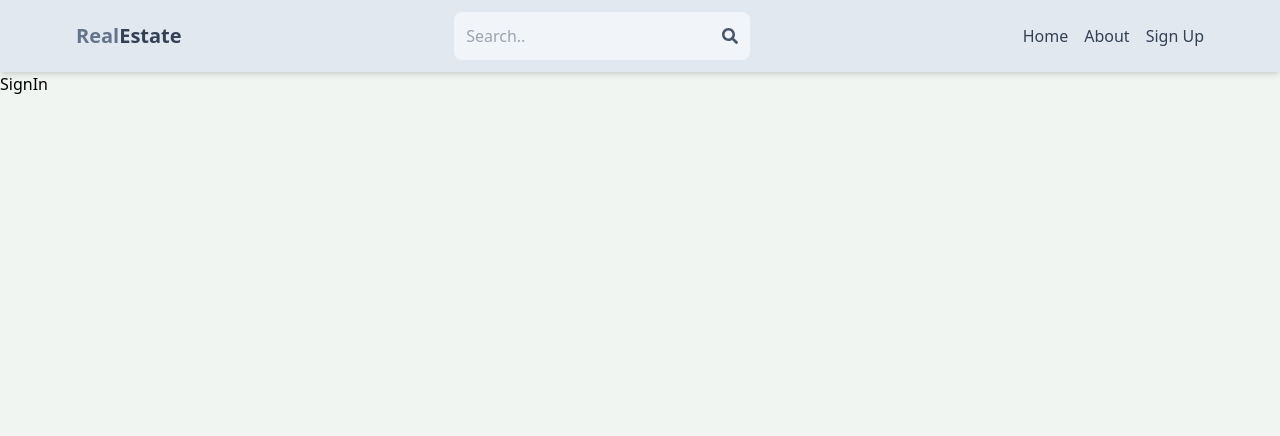
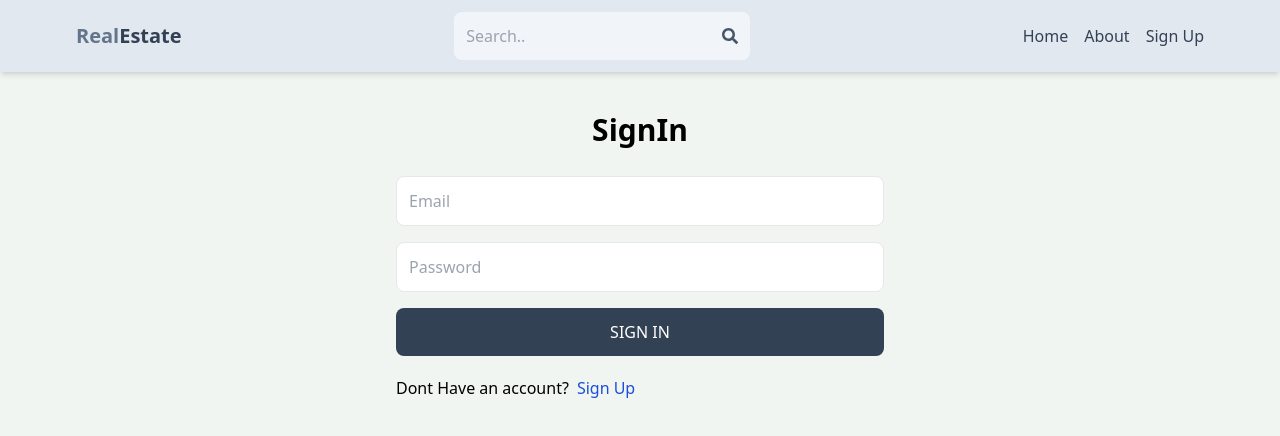
Before and after one commit to BLACKPANTHER11544/RealEstate, a React (Vite) app in the folder client/: page /sign_in in a window 1280 px wide. Shown: the top 436 px of the page. Built offline with nearby package versions, Linux system fonts and the light colour scheme.

Commit message:
Created UI for SignIn

```diff
--- a/client/src/pages/SignIn.jsx
+++ b/client/src/pages/SignIn.jsx
@@ -1,5 +1,76 @@
-import React from "react";
+import React, { useState } from "react";
+import { Link, useNavigate } from "react-router-dom";
 
 export default function SignIn() {
-  return <div>SignIn</div>;
+  const [formdata, setformdata] = useState({});
+  const [error, setError] = useState(null);
+  const [loading, setLoading] = useState(false);
+  const navigate = useNavigate();
+  const handleChange = (e) => {
+    setformdata({
+      ...formdata,
+      [e.target.id]: e.target.value,
+    });
+  };
+  const handleSubmit = async (e) => {
+    try {
+      e.preventDefault();
+      setLoading(true);
+      const res = await fetch("/api/auth/signin", {
+        method: "POST",
+        headers: {
+          "Content-Type": "application/json",
+        },
+        body: JSON.stringify(formdata),
+      });
+      const data = await res.json();
+      if (data.success === false) {
+        setError(data.message);
+        setLoading(false);
+        return;
+      }
+      console.log(data);
+      setLoading(false);
+      setError(null);
+      navigate("/");
+    } catch (error) {
+      setLoading(false);
+      setError(error.message);
+    }
+  };
+
+  return (
+    <div className="p-3 max-w-lg mx-auto">
+      <h1 className="text-3xl text-center font-semibold my-7">SignIn</h1>
+      <form className="flex flex-col gap-4" onSubmit={handleSubmit}>
+        <input
+          type="text"
+          placeholder="Email"
+          className="border p-3 rounded-lg focus:outline-none"
+          id="email"
+          onChange={handleChange}
+        />
+        <input
+          type="password"
+          placeholder="Password"
+          className="border p-3 rounded-lg focus:outline-none"
+          id="password"
+          onChange={handleChange}
+        />
+        <button
+          disabled={loading}
+          className="bg-slate-700 text-white p-3 rounded-lg uppercase hover:opacity-95 disabled:opdacity-80"
+        >
+          {loading ? "Loading...." : "Sign In"}
+        </button>
+      </form>
+      <div className="flex gap-2 mt-5">
+        <p>Dont Have an account?</p>
+        <Link to="/sign_up">
+          <span className="text-blue-700">Sign Up</span>
+        </Link>
+      </div>
+      {error && <p className="text-red-500 mt-5">{error}</p>}
+    </div>
+  );
 }
--- a/client/src/pages/SignUp.jsx
+++ b/client/src/pages/SignUp.jsx
@@ -73,7 +73,7 @@
       </form>
       <div className="flex gap-2 mt-5">
         <p>Have an account?</p>
-        <Link to="/sign_up">
+        <Link to="/sign_in">
           <span className="text-blue-700">Sign In</span>
         </Link>
       </div>
```
